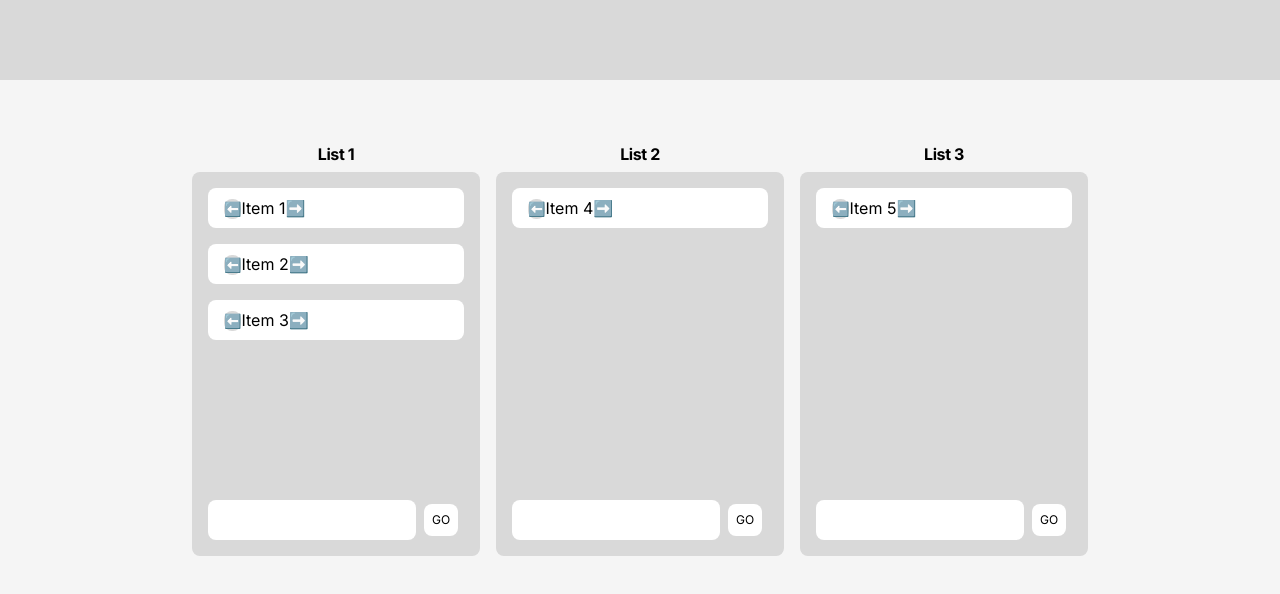
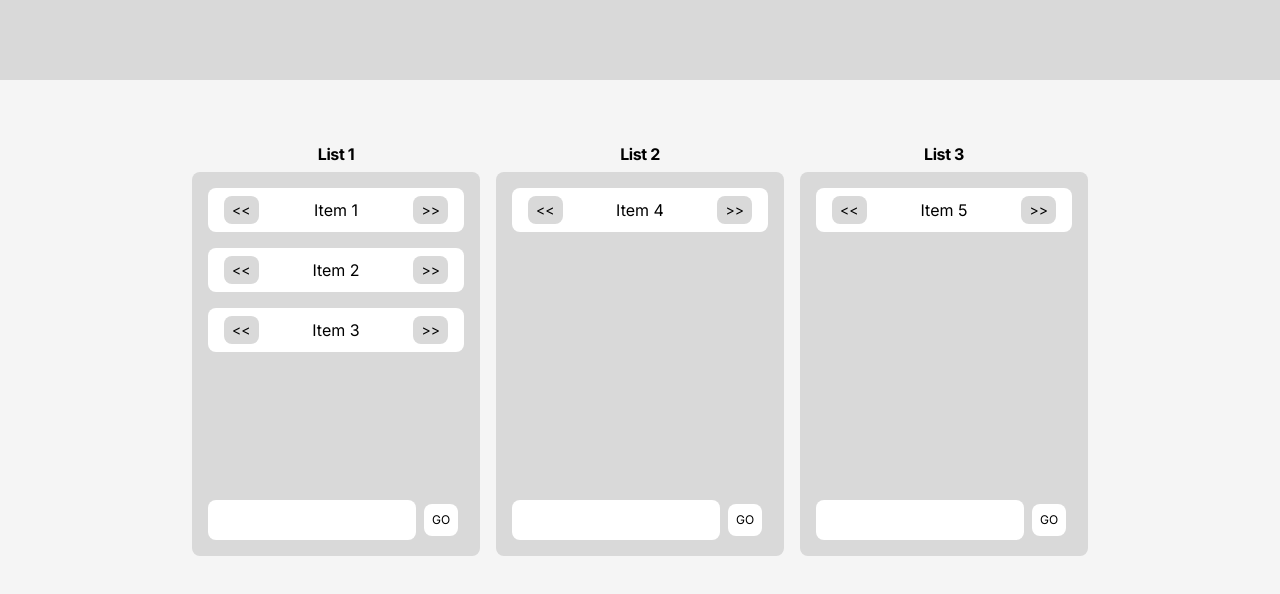
Before and after one commit to brendan-jarvis/shopping-list, a Next.js app: page / in a window 1280 px wide. Shown: the top 594 px of the page. Built offline with nearby package versions, Linux system fonts and the light colour scheme.

Commit message:
Style move buttons

```diff
--- a/src/components/Card.tsx
+++ b/src/components/Card.tsx
@@ -66,18 +66,22 @@ const Card = ({ list, data, setData }: CardProps) => {
         <div className="flex h-full flex-col justify-between">
           <ul className="space-y-4">
             {list.items.map((item) => (
-              <li key={item.id} className="rounded-lg bg-white px-4 py-2">
+              <li
+                key={item.id}
+                className="flex items-center justify-between rounded-lg bg-white px-4 py-2"
+              >
                 <button
-                  className="rounded-lg bg-[#D9D9D9] text-sm"
+                  className="rounded-lg bg-[#D9D9D9] px-2 py-1 text-sm hover:bg-[#C8C8C8] hover:font-bold hover:drop-shadow-md"
                   onClick={() => moveItem(item, list, item.listId - 1, item.id)}
                 >
-                  ⬅️
+                  &lt;&lt;
                 </button>
-                {item.content}
+                <span className="flex-1 text-center">{item.content}</span>
                 <button
+                  className="rounded-lg bg-[#D9D9D9] px-2 py-1 text-sm hover:bg-[#C8C8C8] hover:font-bold hover:drop-shadow-md"
                   onClick={() => moveItem(item, list, item.listId + 1, item.id)}
                 >
-                  ➡️
+                  &gt;&gt;
                 </button>
               </li>
             ))}
```
